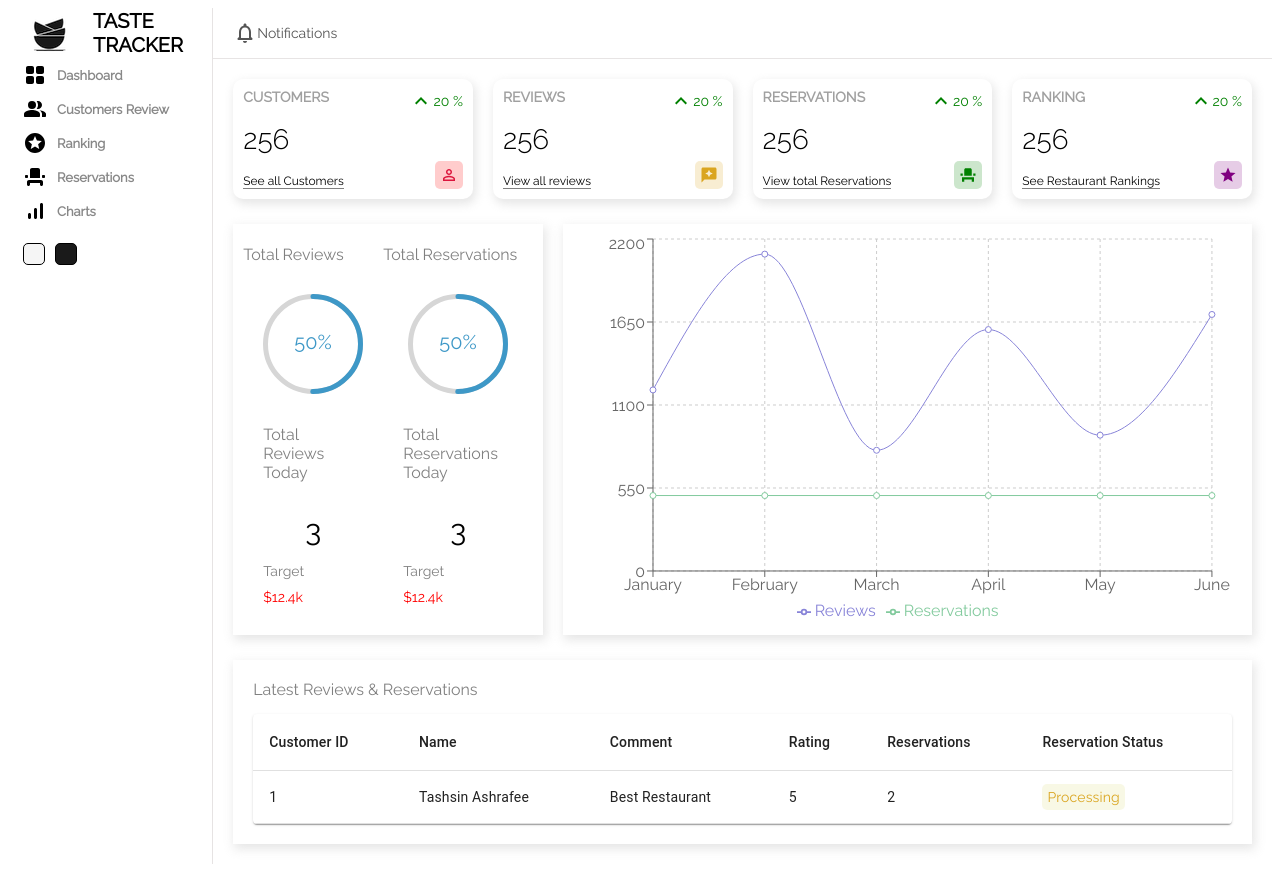
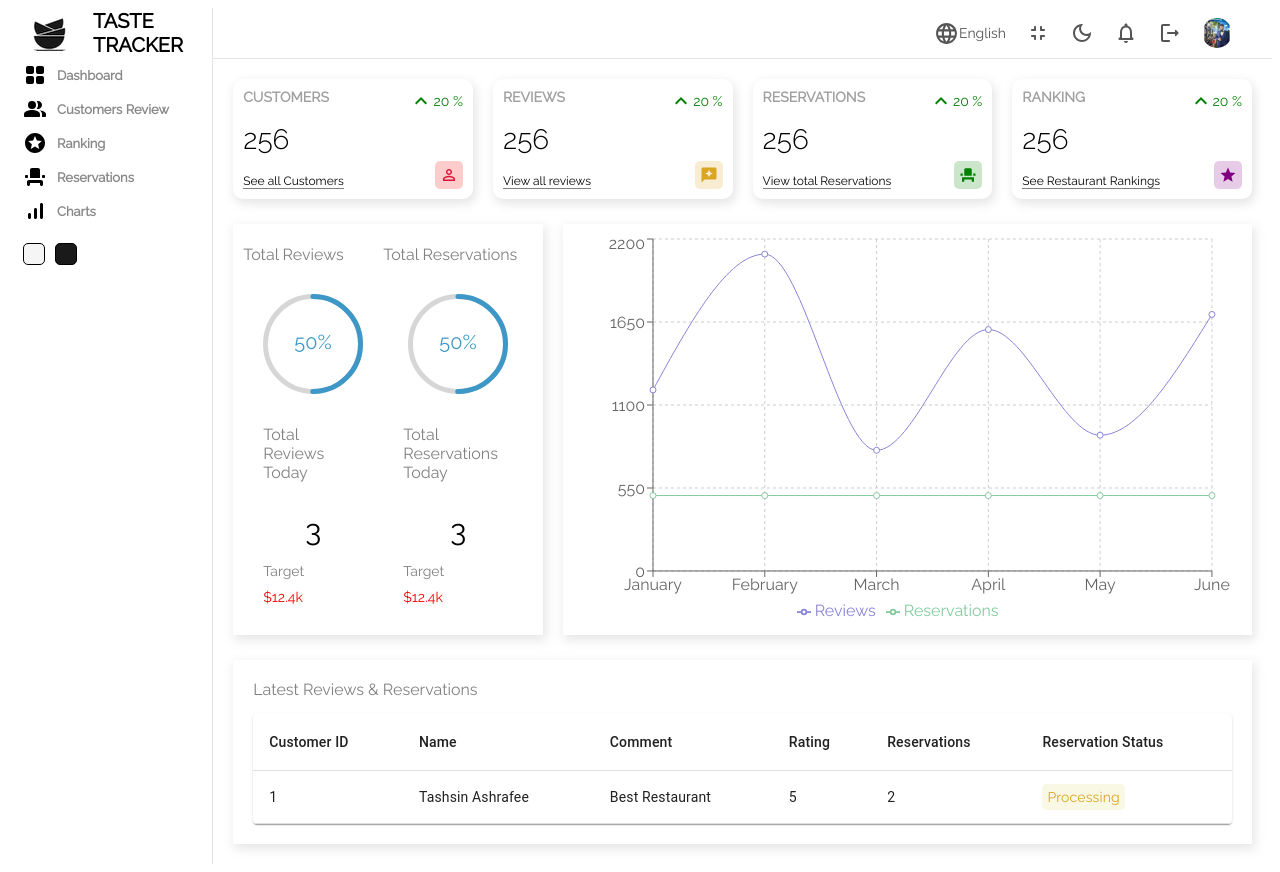
Before and after one commit to Mohammed21Sharraf/Taste-Tracker, a React (Create React App) app in the folder client/: page / in a window 1280 px wide. Built offline with nearby package versions, Linux system fonts and the light colour scheme.

Commit message:
Sidebar and Navbar Updated

```diff
--- a/client/src/components/Restaurant/layout/Navbar/Navbar.jsx
+++ b/client/src/components/Restaurant/layout/Navbar/Navbar.jsx
@@ -1,6 +1,11 @@
 import React from 'react'
 import "./Navbar.scss";
 import NotificationsNoneRoundedIcon from '@mui/icons-material/NotificationsNoneRounded';
+import LanguageRoundedIcon from '@mui/icons-material/LanguageRounded';
+import FullscreenExitRoundedIcon from '@mui/icons-material/FullscreenExitRounded';
+import DarkModeOutlinedIcon from '@mui/icons-material/DarkModeOutlined';
+import LogoutRoundedIcon from '@mui/icons-material/LogoutRounded';
+import DP from '../../../../img/M1syl.jpeg';
 
 const Navbar = () => {
   return (
@@ -8,8 +13,30 @@ const Navbar = () => {
         <div className="wrapper">
             <div className="items">
                 <div className="item">
+                    <LanguageRoundedIcon className='icon'/>
+                    English
+                </div>
+                <div className="item">
+                    <FullscreenExitRoundedIcon/>
+                    {/* Fullscreen */}
+                </div>
+                <div className="item">
+                    <DarkModeOutlinedIcon/>
+                    {/* Fullscreen */}
+                </div>
+                <div className="item">
                     <NotificationsNoneRoundedIcon/>
-                    Notifications
+                    {/* Notifications */}
+                </div>
+                <div className="item">
+                    <LogoutRoundedIcon/>
+                    {/* Fullscreen */}
+                </div>
+                <div className="item">
+                    <img src={DP}
+                         alt=""
+                         className='avatar'
+                    />
                 </div>
             </div>
         </div>
--- a/client/src/components/Restaurant/layout/Navbar/Navbar.scss
+++ b/client/src/components/Restaurant/layout/Navbar/Navbar.scss
@@ -10,29 +10,14 @@
       width: 100%;
       padding: 20px;
       display: flex;
-      align-items: center;
-      justify-content: space-between;
-
-      .search {
-        display: flex;
-        align-items: center;
-        border: 0.5px solid lightgray;
-        padding: 3px;
-
-        input {
-          border: none;
-          outline: none;
-          background: transparent;
-
-          &::placeholder {
-            font-size: 12px;
-          }
-        }
-      }
+      align-items: right;
+      justify-content: right;
 
       .items {
         display: flex;
-        align-items: center;
+        align-items: right;
+        background-position: right;
+        justify-content: left;
 
         .item {
           display: flex;
@@ -41,7 +26,7 @@
           position: relative;
 
           .icon {
-            font-size: 20px;
+            font-size: 25px;
           }
 
           .avatar {
@@ -50,21 +35,21 @@
             border-radius: 50%;
           }
 
-          .counter {
-            width: 15px;
-            height: 15px;
-            background-color: red;
-            border-radius: 50%;
-            color: white;
-            display: flex;
-            align-items: center;
-            justify-content: center;
-            font-size: 10px;
-            font-weight: bold;
-            position: absolute;
-            top: -5px;
-            right: -5px;
-          }
+          // .counter {
+          //   width: 15px;
+          //   height: 15px;
+          //   background-color: red;
+          //   border-radius: 50%;
+          //   color: white;
+          //   display: flex;
+          //   align-items: center;
+          //   justify-content: center;
+          //   font-size: 10px;
+          //   font-weight: bold;
+          //   position: absolute;
+          //   top: -5px;
+          //   right: -5px;
+          // }
         }
       }
     }
```
Also changed, not shown: client/src/components/Restaurant/Customer/Customer.jsx (added), client/src/img/M1syl.jpeg (added), 1 other file (tests, documents, lock files or other folders).
